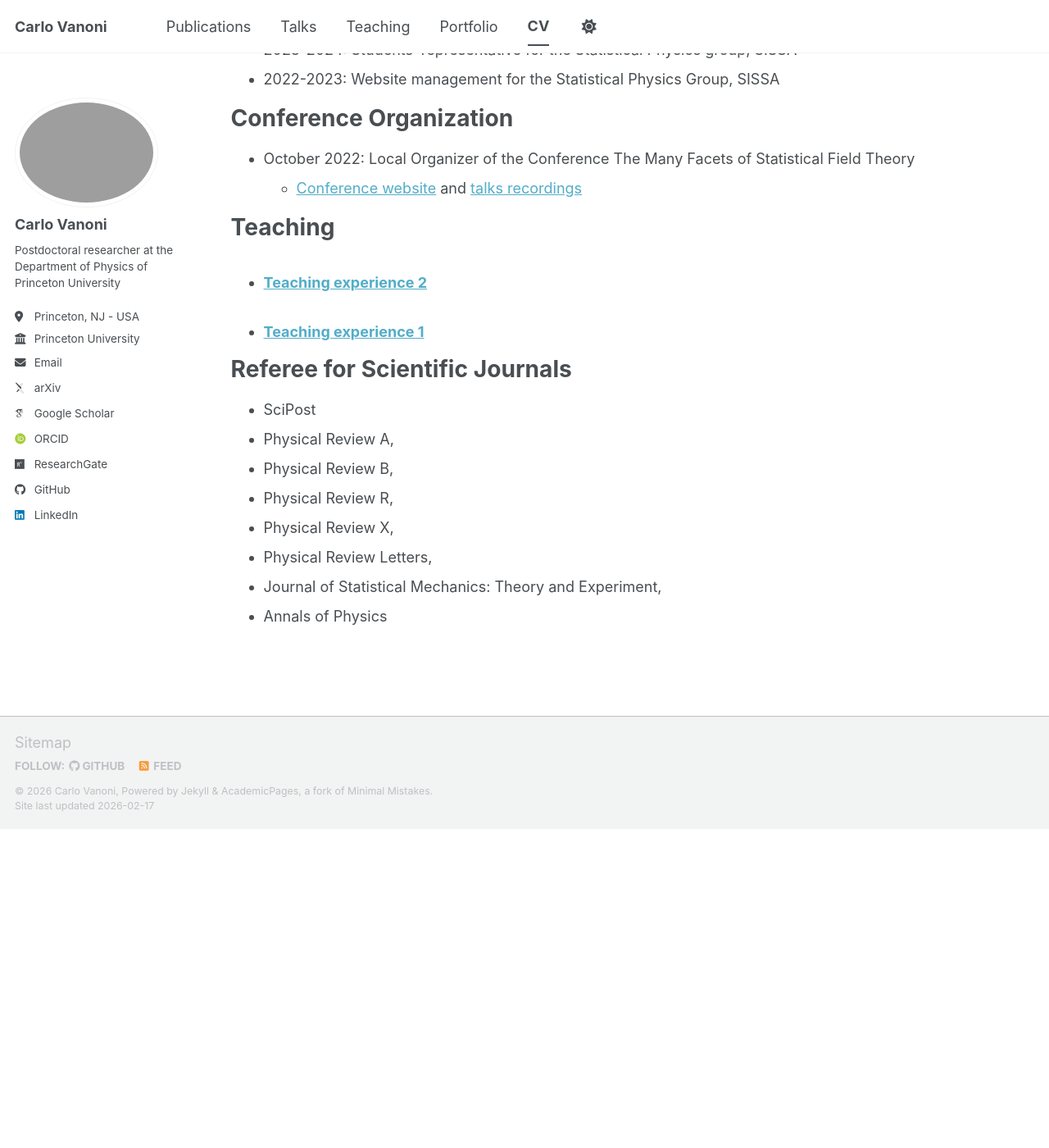
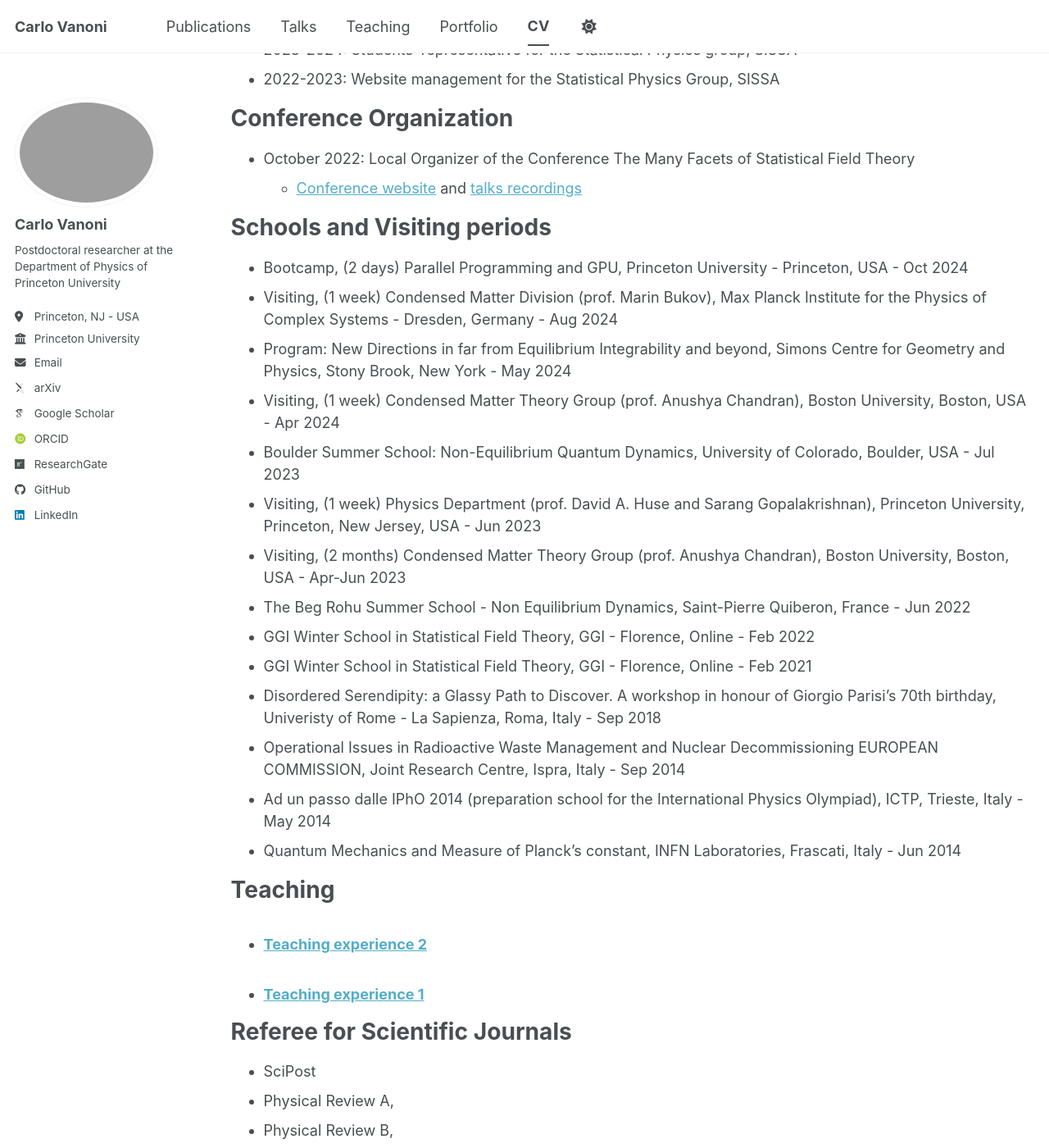
Before and after one commit to CarloVanoni/carlovanoni.github.io, a Jekyll site: the page built from _pages/cv.md, in a window 1280 px wide and 1400 px high, scrolled down 4515 px. Shown: the whole window at 82% size. Built offline with Jekyll 4.4.1, drawn with Linux system fonts in a browser that asks for light colours; some web fonts are replaced; a script bundle is joined from its source files by our own code; library files that are not in the unit come from our copies; before the commit the page ends 5526 px from its top, so only the background shows below that.

Commit message:
Expand CV with schools and visiting periods
Added details about schools and visiting periods to CV.

```diff
--- a/_pages/cv.md
+++ b/_pages/cv.md
@@ -51,6 +51,23 @@ Conference Organization
 * October 2022: Local Organizer of the Conference The Many Facets of Statistical Field Theory
   * [Conference website](https://sites.google.com/view/the-many-facets-of-sft) and [talks recordings](https://www.youtube.com/@themanyfacetsofsft8801)
 
+Schools and Visiting periods
+======
+* Bootcamp, (2 days) Parallel Programming and GPU, Princeton University - Princeton, USA - Oct 2024
+* Visiting, (1 week) Condensed Matter Division (prof. Marin Bukov), Max Planck Institute for the Physics of Complex Systems - Dresden, Germany - Aug 2024
+* Program: New Directions in far from Equilibrium Integrability and beyond, Simons Centre for Geometry and Physics, Stony Brook, New York - May 2024
+* Visiting, (1 week) Condensed Matter Theory Group (prof. Anushya Chandran), Boston University, Boston, USA - Apr 2024
+* Boulder Summer School: Non-Equilibrium Quantum Dynamics, University of Colorado, Boulder, USA - Jul 2023
+* Visiting, (1 week) Physics Department (prof. David A. Huse and Sarang Gopalakrishnan), Princeton University, Princeton, New Jersey, USA - Jun 2023
+* Visiting, (2 months) Condensed Matter Theory Group (prof. Anushya Chandran), Boston University, Boston, USA - Apr-Jun 2023
+* The Beg Rohu Summer School - Non Equilibrium Dynamics, Saint-Pierre Quiberon, France - Jun 2022
+* GGI Winter School in Statistical Field Theory, GGI - Florence, Online - Feb 2022
+* GGI Winter School in Statistical Field Theory, GGI - Florence, Online - Feb 2021
+* Disordered Serendipity: a Glassy Path to Discover. A workshop in honour of Giorgio Parisi’s 70th birthday, Univeristy of Rome - La Sapienza, Roma, Italy - Sep 2018
+* Operational Issues in Radioactive Waste Management and Nuclear Decommissioning EUROPEAN COMMISSION, Joint Research Centre, Ispra, Italy - Sep 2014
+* Ad un passo dalle IPhO 2014 (preparation school for the International Physics Olympiad), ICTP, Trieste, Italy - May 2014
+* Quantum Mechanics and Measure of Planck’s constant, INFN Laboratories, Frascati, Italy - Jun 2014
+
 Teaching
 ======
   <ul>{% for post in site.teaching reversed %}
```
